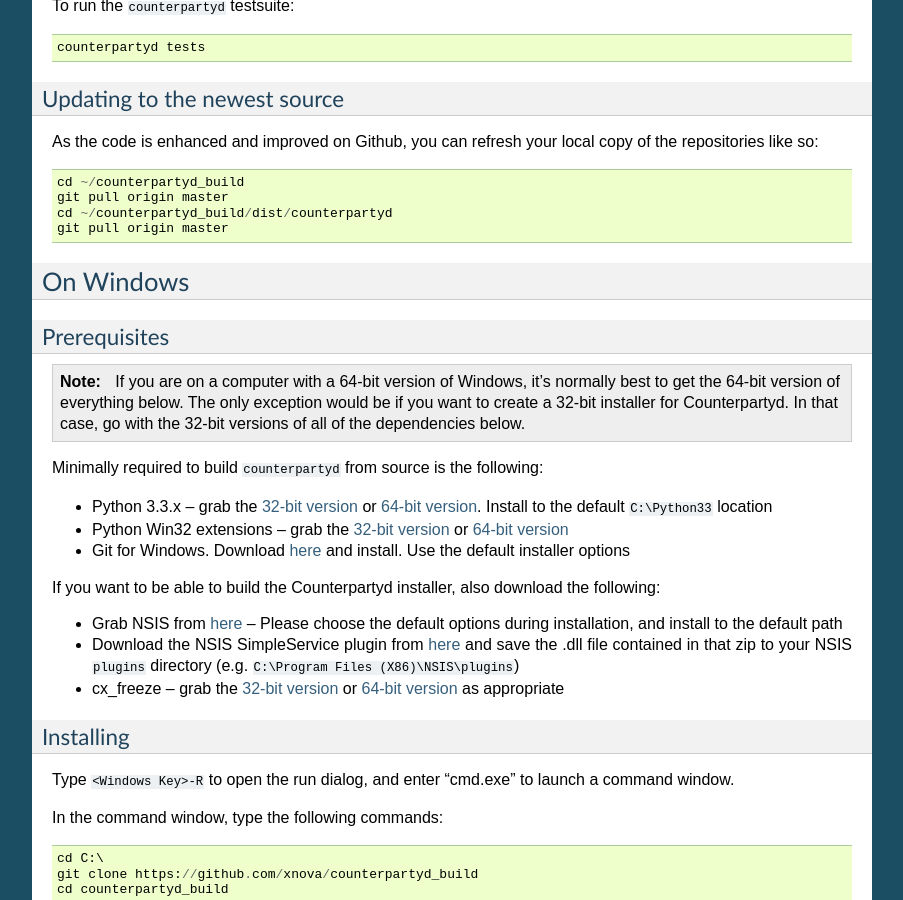
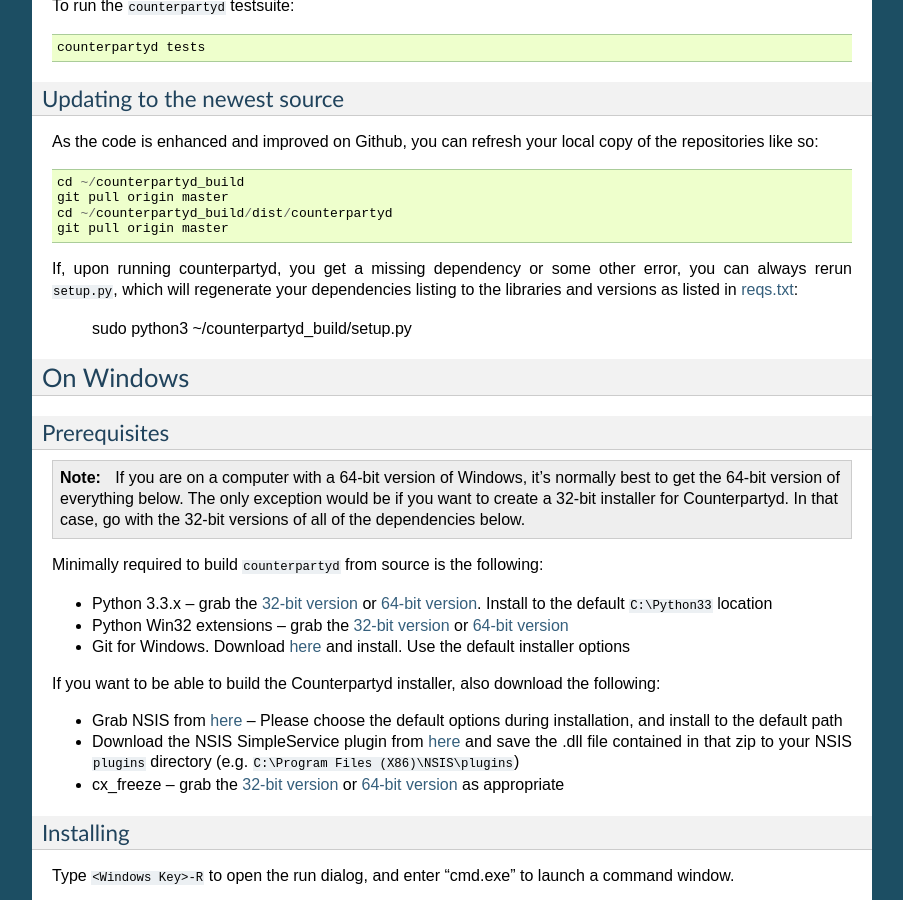
Before and after one commit to CounterpartyXCP/federatednode, a Sphinx documentation site: the page built from docs/BuildingFromSource.rst, in a window 1280 px wide and 900 px high, scrolled down 1173 px. Shown: the whole window, without its empty margins (198-1101 px from the left). Built offline with Sphinx 7.4.7, drawn with Linux system fonts in a browser that asks for light colours; some of the changed text lies outside the part shown.

Commit message:
updated building from source instructions to note that setup.py can be rerun at any time

```diff
--- a/docs/BuildingFromSource.rst
+++ b/docs/BuildingFromSource.rst
@@ -75,6 +75,11 @@ As the code is enhanced and improved on Github, you can refresh your local copy
     cd ~/counterpartyd_build/dist/counterpartyd
     git pull origin master
 
+If, upon running counterpartyd, you get a missing dependency or some other error, you can always rerun
+``setup.py``, which will regenerate your dependencies listing to the libraries and versions as listed in
+`reqs.txt <https://github.com/xnova/counterpartyd_build/blob/master/dist/reqs.txt>`__:
+
+    sudo python3 ~/counterpartyd_build/setup.py
 
 
 On Windows
@@ -156,6 +161,13 @@ As the code is enhanced and improved on Github, you can refresh your local copy
     cd C:\counterpartyd_build\dist\counterpartyd
     git pull origin master
 
+If, upon running counterpartyd, you get a missing dependency or some other error, you can always rerun
+``setup.py``, which will regenerate your dependencies listing to the libraries and versions as listed in
+`reqs.txt <https://github.com/xnova/counterpartyd_build/blob/master/dist/reqs.txt>`__:
+
+    cd counterpartyd_build
+    C:\Python33\python.exe setup.py
+
 
 Building your own Installer
 ~~~~~~~~~~~~~~~~~~~~~~~~~~~~~
```
